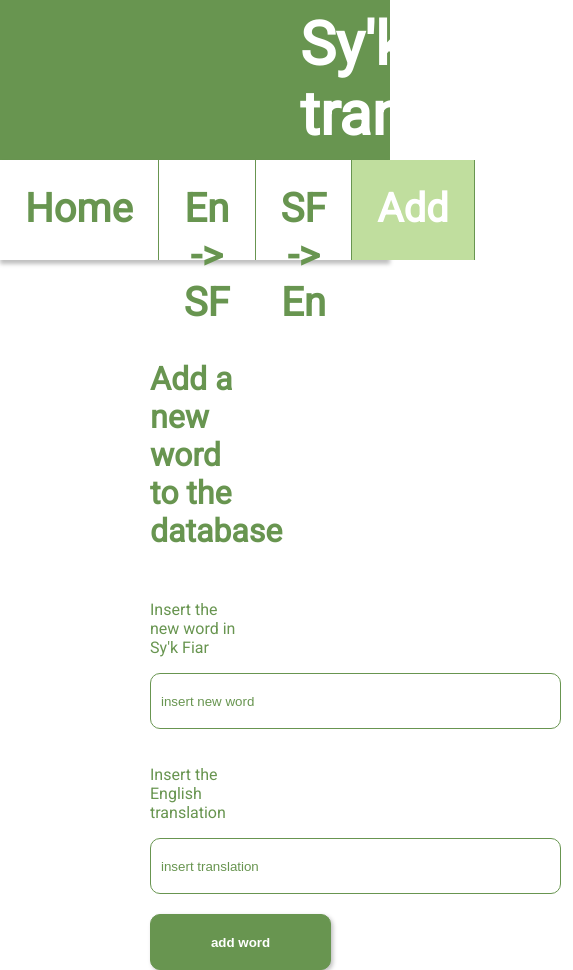
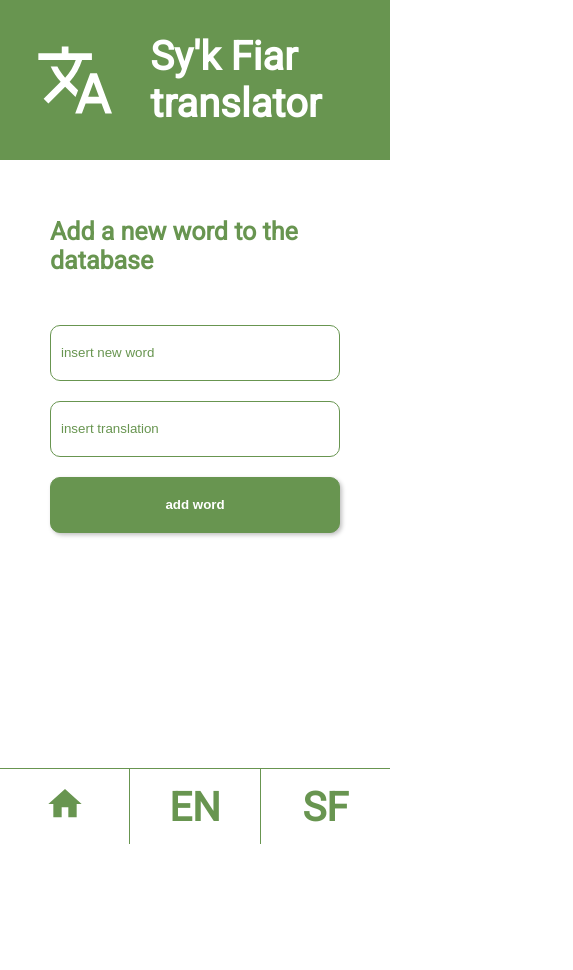
Before and after one commit to MareikeTaeubner/sy-k-fiar-translator, a React (Create React App) app: page /add in a window 390 px wide. Shown: the whole page, 573 px wide, since content can reach past the window. After the commit the page ends 844 px from the top, so only its background shows below. Built offline with nearby package versions, Linux system fonts and the light colour scheme; what lowdb would draw is missing.

Commit message:
added different page layout for mobile

```diff
--- a/src/App.css
+++ b/src/App.css
@@ -2,18 +2,23 @@
 
 .App {
   font-family: "Roboto";
+  display: grid;
+  grid-template-areas:
+    "header"
+    "menu"
+    "content";
 }
 
 header {
   height: 160px;
   background-color: #689550;
   font-size: 60px;
-  line-height: 70px;
   font-weight: bold;
   color: white;
 
   display: flex;
   align-items: center;
+  grid-area: header;
 }
 
 .logo {
@@ -30,6 +35,7 @@ nav {
   margin-bottom: 10px;
   display: flex;
   text-align: center;
+  grid-area: menu;
 }
 
 nav a {
@@ -54,11 +60,16 @@ nav a:hover {
   filter: brightness(90%);
 }
 
+nav a.mobile {
+  display: none;
+}
+
 main {
   margin-top: 100px;
   margin-left: 150px;
   margin-right: 150px;
   color: #689550;
+  grid-area: content;
 }
 
 .home {
@@ -112,3 +123,82 @@ input[type="submit"]:hover {
 h1 {
   margin-bottom: 50px;
 }
+
+.home-icon {
+  fill: #689550;
+  width: 40px;
+  height: 40px;
+}
+
+nav a.active .home-icon {
+  fill: white;
+}
+
+@media screen and (max-width: 1024px) {
+  .App {
+    grid-template-areas:
+      "header"
+      "content";
+    overflow-y: scroll;
+  }
+
+  .add {
+    display: none;
+  }
+
+  nav {
+    box-shadow: unset;
+    position: fixed;
+    bottom: 0;
+    margin-bottom: unset;
+    height: 76px;
+    display: flex;
+    flex-wrap: nowrap;
+    width: 100%;
+  }
+
+  nav a {
+    display: none;
+    width: 33.4%;
+    border-top: 1px solid #689550;
+    padding: 15px;
+  }
+
+  nav a.mobile {
+    display: block;
+  }
+
+  nav a.mobile:last-child {
+    border-right: unset;
+  }
+  main {
+    margin-left: 50px;
+    margin-right: 50px;
+    margin-top: 40px;
+    margin-bottom: 100px;
+  }
+
+  header {
+    font-size: 40px;
+  }
+
+  .logo {
+    margin: 35px;
+  }
+
+  input[type="text"] {
+    width: 100%;
+  }
+
+  input[type="submit"] {
+    width: 100%;
+  }
+
+  h1 {
+    font-size: 25px;
+  }
+
+  form p {
+    display: none;
+  }
+}
--- a/src/Menu.js
+++ b/src/Menu.js
@@ -1,5 +1,6 @@
 import React from "react";
 import { NavLink } from "react-router-dom";
+import { ReactComponent as HomeIcon } from "./icons/baseline-home-24px.svg";
 
 function Menu() {
   return (
@@ -12,6 +13,15 @@ function Menu() {
       <NavLink to="/add" exact>
         Add
       </NavLink>
+      <NavLink to="/" exact className="mobile">
+        <HomeIcon className="home-icon" />
+      </NavLink>
+      <NavLink to="/en-to-sf" className="mobile">
+        EN
+      </NavLink>
+      <NavLink to="/sf-to-en" className="mobile">
+        SF
+      </NavLink>
     </nav>
   );
 }
```
Also changed, not shown: src/icons/baseline-home-24px.svg (added).
